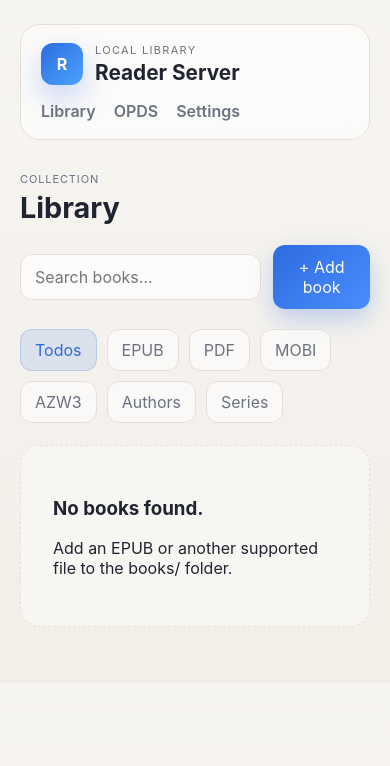
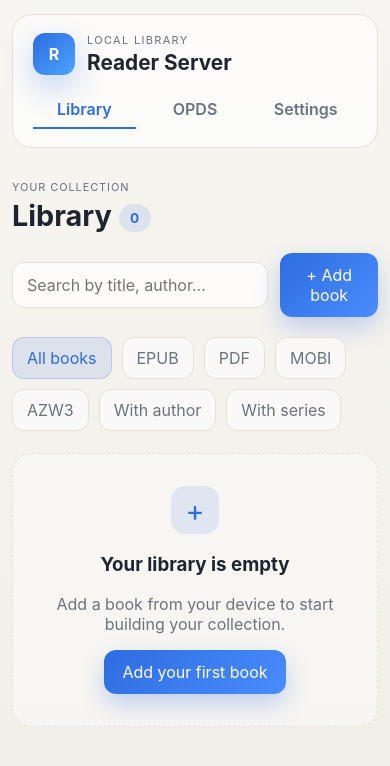
Before and after one commit to Gustavo-Faria-Dev/book-server, a Flask app: page /search in a window 390 px wide. Shown: the top 766 px of the page. Run offline with Flask 3, Linux system fonts and the light colour scheme.

Commit message:
Enhance UI and functionality: Update navigation for better accessibility, improve book upload experience, and refine search filters

```diff
--- a/app/static/css/app.css
+++ b/app/static/css/app.css
@@ -81,6 +81,16 @@ button, input { font: inherit; }
   color: var(--muted);
 }
 
+.main-nav a {
+  padding: 8px 2px;
+  border-bottom: 2px solid transparent;
+}
+
+.main-nav a:hover, .main-nav a[aria-current="page"] {
+  color: var(--primary);
+  border-bottom-color: var(--primary);
+}
+
 .library-header {
   display: flex;
   justify-content: space-between;
@@ -102,6 +112,19 @@ button, input { font: inherit; }
   font-size: clamp(1.8rem, 3vw, 2.4rem);
 }
 
+.book-count {
+  display: inline-grid;
+  place-items: center;
+  min-width: 32px;
+  height: 28px;
+  padding: 0 8px;
+  border-radius: 999px;
+  background: var(--primary-soft);
+  color: var(--primary);
+  font-size: 0.85rem;
+  vertical-align: middle;
+}
+
 .toolbar {
   display: flex;
   gap: 12px;
@@ -119,6 +142,13 @@ button, input { font: inherit; }
   border-radius: 12px;
   padding: 12px 14px;
   font-size: 1rem;
+}
+
+.search-form input:focus, .filter:focus, .primary-button:focus-visible,
+.secondary-button:focus-visible, .danger-button:focus-visible,
+.close-button:focus-visible, .upload-dropzone:focus-within {
+  outline: 3px solid rgba(45, 108, 223, 0.24);
+  outline-offset: 2px;
 }
 
 .primary-button, .secondary-button, .danger-button, .filter {
@@ -184,6 +214,12 @@ button, input { font: inherit; }
   border-radius: 18px;
   overflow: hidden;
   box-shadow: 0 10px 30px rgba(31, 36, 48, 0.05);
+  transition: transform 0.18s ease, box-shadow 0.18s ease;
+}
+
+.book-card:hover {
+  transform: translateY(-3px);
+  box-shadow: 0 16px 34px rgba(31, 36, 48, 0.1);
 }
 
 .cover-link {
@@ -243,9 +279,26 @@ button, input { font: inherit; }
 .empty-state {
   grid-column: 1 / -1;
   padding: 32px;
+  text-align: center;
   border: 1px dashed var(--line);
   background: rgba(255,255,255,0.4);
   border-radius: 20px;
+}
+
+.empty-state p {
+  color: var(--muted);
+}
+
+.empty-icon {
+  display: grid;
+  place-items: center;
+  width: 48px;
+  height: 48px;
+  margin: 0 auto 14px;
+  border-radius: 14px;
+  background: var(--primary-soft);
+  color: var(--primary);
+  font-size: 1.8rem;
 }
 
 .book-detail {
@@ -378,6 +431,24 @@ button, input { font: inherit; }
   color: var(--muted);
 }
 
+.upload-dropzone.drag-over {
+  border-color: var(--primary);
+  background: var(--primary-soft);
+}
+
+.dropzone-title, .upload-dropzone small {
+  display: block;
+}
+
+.dropzone-title {
+  color: var(--ink);
+  font-weight: 700;
+}
+
+.upload-dropzone small {
+  margin-top: 6px;
+}
+
 .upload-dropzone input {
   display: none;
 }
@@ -409,6 +480,18 @@ button, input { font: inherit; }
   gap: 10px;
 }
 
+.sr-only {
+  position: absolute;
+  width: 1px;
+  height: 1px;
+  padding: 0;
+  margin: -1px;
+  overflow: hidden;
+  clip: rect(0, 0, 0, 0);
+  white-space: nowrap;
+  border: 0;
+}
+
 @media (max-width: 760px) {
   .topbar, .library-header {
     flex-direction: column;
@@ -426,4 +509,45 @@ button, input { font: inherit; }
   .book-detail {
     grid-template-columns: 1fr;
   }
+
+  .main-nav {
+    justify-content: space-between;
+    gap: 8px;
+  }
+
+  .main-nav a {
+    flex: 1;
+    text-align: center;
+  }
+
+  .books-grid {
+    grid-template-columns: repeat(2, minmax(0, 1fr));
+    gap: 12px;
+  }
+
+  .book-card img, .cover-placeholder {
+    height: 220px;
+  }
+
+  .card-body {
+    padding: 12px;
+  }
+
+  .card-body h3 {
+    font-size: 0.96rem;
+  }
 }
+
+@media (max-width: 420px) {
+  .shell {
+    padding: 14px 12px 40px;
+  }
+
+  .books-grid {
+    grid-template-columns: 1fr;
+  }
+
+  .book-card img, .cover-placeholder {
+    height: 300px;
+  }
+}
--- a/app/static/js/app.js
+++ b/app/static/js/app.js
@@ -1,11 +1,16 @@
 const modal = document.getElementById('upload-modal');
-const uploadTrigger = document.getElementById('upload-trigger');
 const closeButton = document.getElementById('close-upload');
 const uploadForm = document.getElementById('upload-form');
 const fileInput = document.getElementById('file-input');
 const selectedFile = document.getElementById('selected-file');
 const uploadError = document.getElementById('upload-error');
 const searchInput = document.getElementById('book-search');
+const uploadSubmit = document.getElementById('upload-submit');
+const dropzone = document.querySelector('.upload-dropzone');
+const noResults = document.getElementById('no-results');
+const clearFilters = document.getElementById('clear-filters');
+const filters = document.querySelectorAll('[data-filter]');
+let activeFilter = 'all';
 
 const formatFileSize = (bytes) => {
   if (bytes < 1024) return `${bytes} B`;
@@ -13,8 +18,8 @@ const formatFileSize = (bytes) => {
   return `${(bytes / (1024 * 1024)).toFixed(1)} MB`;
 };
 
-if (fileInput) {
-  fileInput.addEventListener('change', () => {
+const updateSelectedFile = () => {
+  if (!fileInput) return;
     const [file] = fileInput.files;
     uploadError.classList.add('hidden');
 
@@ -26,22 +31,58 @@ if (fileInput) {
 
     selectedFile.textContent = `${file.name} · ${formatFileSize(file.size)}`;
     selectedFile.classList.remove('hidden');
+};
+
+if (fileInput) {
+  fileInput.addEventListener('change', updateSelectedFile);
+}
+
+if (dropzone) {
+  ['dragenter', 'dragover'].forEach((eventName) => {
+    dropzone.addEventListener(eventName, (event) => {
+      event.preventDefault();
+      dropzone.classList.add('drag-over');
+    });
+  });
+  ['dragleave', 'drop'].forEach((eventName) => {
+    dropzone.addEventListener(eventName, (event) => {
+      event.preventDefault();
+      dropzone.classList.remove('drag-over');
+    });
+  });
+  dropzone.addEventListener('drop', (event) => {
+    const [file] = event.dataTransfer.files;
+    if (!file) return;
+    const transfer = new DataTransfer();
+    transfer.items.add(file);
+    fileInput.files = transfer.files;
+    updateSelectedFile();
   });
 }
 
-if (uploadTrigger) {
-  uploadTrigger.addEventListener('click', () => {
+const openModal = () => {
+  if (!modal) return;
     modal.classList.remove('hidden');
     modal.setAttribute('aria-hidden', 'false');
-  });
-}
+    fileInput?.focus();
+};
 
-if (closeButton) {
-  closeButton.addEventListener('click', () => {
+const closeModal = () => {
+  if (!modal) return;
     modal.classList.add('hidden');
     modal.setAttribute('aria-hidden', 'true');
+};
+
+document.querySelectorAll('#upload-trigger, [data-open-upload]').forEach((button) => {
+  button.addEventListener('click', openModal);
 });
-}
+closeButton?.addEventListener('click', closeModal);
+modal?.addEventListener('click', (event) => {
+  if (event.target === modal) closeModal();
+});
+document.addEventListener('keydown', (event) => {
+  if (event.key === 'Escape' && modal && !modal.classList.contains('hidden')) closeModal();
+});
 
 if (uploadForm) {
   uploadForm.addEventListener('submit', async (event) => {
@@ -55,44 +96,93 @@ if (uploadForm) {
     }
 
     const formData = new FormData(uploadForm);
-    const response = await fetch('/api/books', {
-      method: 'POST',
-      body: formData,
-    });
-
+    uploadSubmit.disabled = true;
+    uploadSubmit.textContent = 'Adding...';
+    try {
+      const response = await fetch('/api/books', { method: 'POST', body: formData });
       if (response.ok) {
         window.location.reload();
         return;
       }
-
       const result = await response.json().catch(() => ({}));
       uploadError.textContent = result.error || 'The file could not be uploaded.';
       uploadError.classList.remove('hidden');
+    } catch {
+      uploadError.textContent = 'Connection failed. Please try again.';
+      uploadError.classList.remove('hidden');
+    } finally {
+      uploadSubmit.disabled = false;
+      uploadSubmit.textContent = 'Add book';
+    }
   });
 }
 
-if (searchInput) {
-  searchInput.addEventListener('input', (event) => {
-    const term = event.target.value.trim().toLowerCase();
+const applyFilters = () => {
+  const term = (searchInput?.value || '').trim().toLowerCase();
   const cards = document.querySelectorAll('.book-card');
+  let visibleCount = 0;
   cards.forEach((card) => {
     const title = (card.dataset.title || '').toLowerCase();
     const author = (card.dataset.author || '').toLowerCase();
     const series = (card.dataset.series || '').toLowerCase();
-      const matches = !term || title.includes(term) || author.includes(term) || series.includes(term);
-      card.style.display = matches ? '' : 'none';
+    const format = (card.dataset.format || '').toLowerCase();
+    const matchesSearch = !term || title.includes(term) || author.includes(term) || series.includes(term);
+    const matchesFilter = activeFilter === 'all'
+      || activeFilter === format
+      || (activeFilter === 'authors' && author)
+      || (activeFilter === 'series' && series);
+    const visible = matchesSearch && matchesFilter;
+    card.style.display = visible ? '' : 'none';
+    if (visible) visibleCount += 1;
+  });
+  noResults?.classList.toggle('hidden', visibleCount > 0 || cards.length === 0);
+};
+
+if (searchInput) {
+  searchInput.addEventListener('input', applyFilters);
+}
+
+filters.forEach((filter) => {
+  filter.addEventListener('click', () => {
+    activeFilter = filter.dataset.filter;
+    filters.forEach((item) => {
+      const selected = item === filter;
+      item.classList.toggle('active', selected);
+      item.setAttribute('aria-pressed', String(selected));
+    });
+    applyFilters();
   });
 });
+
+clearFilters?.addEventListener('click', () => {
+  if (searchInput) searchInput.value = '';
+  activeFilter = 'all';
+  filters.forEach((filter) => {
+    const selected = filter.dataset.filter === 'all';
+    filter.classList.toggle('active', selected);
+    filter.setAttribute('aria-pressed', String(selected));
+  });
+  applyFilters();
+});
+
+if (searchInput) {
+  searchInput.addEventListener('search', applyFilters);
+}
+
+if (searchInput?.value) {
+  applyFilters();
 }
 
 const deleteButton = document.querySelector('[data-delete-id]');
 if (deleteButton) {
   deleteButton.addEventListener('click', async () => {
-    const shouldDelete = window.confirm('Remove the book from the library only, or remove the book and file?');
+    const shouldDelete = window.confirm('Delete the book file from your device too? Cancel keeps the file and removes only the library entry.');
     const url = `/api/books/${deleteButton.dataset.deleteId}?delete_file=${shouldDelete ? 'true' : 'false'}`;
     const response = await fetch(url, { method: 'DELETE' });
     if (response.ok) {
       window.location.href = '/';
+    } else {
+      window.alert('The book could not be deleted. Please try again.');
     }
   });
 }
--- a/app/templates/base.html
+++ b/app/templates/base.html
@@ -16,10 +16,10 @@
             <h1>Reader Server</h1>
           </div>
         </div>
-        <nav class="main-nav">
-          <a href="/">Library</a>
-          <a href="/opds">OPDS</a>
-          <a href="/settings">Settings</a>
+        <nav class="main-nav" aria-label="Main navigation">
+          <a href="/" {% if request.path == '/' or request.path == '/search' %}aria-current="page"{% endif %}>Library</a>
+          <a href="/opds" {% if request.path == '/opds' %}aria-current="page"{% endif %}>OPDS</a>
+          <a href="/settings" {% if request.path == '/settings' %}aria-current="page"{% endif %}>Settings</a>
         </nav>
       </header>
       <main>
--- a/app/templates/book.html
+++ b/app/templates/book.html
@@ -20,7 +20,7 @@
 
     <div class="action-row">
       <a class="primary-button" href="/books/{{ book.id }}/download">Download</a>
-      <a class="secondary-button" href="/settings">Edit</a>
+      <a class="secondary-button" href="/">Back to library</a>
       <button class="danger-button" type="button" data-delete-id="{{ book.id }}">Delete</button>
     </div>
 
@@ -29,7 +29,7 @@
       <div><span>Publisher</span><strong>{{ book.publisher or '—' }}</strong></div>
       <div><span>ISBN</span><strong>{{ book.isbn or '—' }}</strong></div>
       <div><span>Format</span><strong>{{ book.format }}</strong></div>
-      <div><span>Size</span><strong>{{ book.file_size }} bytes</strong></div>
+      <div><span>Size</span><strong>{{ "{:,.0f}".format(book.file_size or 0) }} bytes</strong></div>
     </div>
 
     {% if book.description %}
--- a/app/templates/index.html
+++ b/app/templates/index.html
@@ -3,12 +3,13 @@
 {% block content %}
 <section class="library-header">
   <div>
-    <p class="section-label">Collection</p>
-    <h2>Library</h2>
+    <p class="section-label">Your collection</p>
+    <h2>Library <span class="book-count">{{ books|length }}</span></h2>
   </div>
   <div class="toolbar">
     <form class="search-form" action="/search" method="get">
-      <input type="search" name="q" id="book-search" placeholder="Search books..." value="{{ query or '' }}" />
+      <label class="sr-only" for="book-search">Search your library</label>
+      <input type="search" name="q" id="book-search" placeholder="Search by title, author..." value="{{ query or '' }}" autocomplete="off" />
     </form>
     <button class="primary-button" type="button" id="upload-trigger">+ Add book</button>
   </div>
@@ -16,19 +17,19 @@
 
 <section class="filters">
   <div class="filter-group" role="tablist" aria-label="Library filters">
-    <button class="filter active">Todos</button>
-    <button class="filter">EPUB</button>
-    <button class="filter">PDF</button>
-    <button class="filter">MOBI</button>
-    <button class="filter">AZW3</button>
-    <button class="filter">Authors</button>
-    <button class="filter">Series</button>
+    <button class="filter active" type="button" data-filter="all" aria-pressed="true">All books</button>
+    <button class="filter" type="button" data-filter="epub" aria-pressed="false">EPUB</button>
+    <button class="filter" type="button" data-filter="pdf" aria-pressed="false">PDF</button>
+    <button class="filter" type="button" data-filter="mobi" aria-pressed="false">MOBI</button>
+    <button class="filter" type="button" data-filter="azw3" aria-pressed="false">AZW3</button>
+    <button class="filter" type="button" data-filter="authors" aria-pressed="false">With author</button>
+    <button class="filter" type="button" data-filter="series" aria-pressed="false">With series</button>
   </div>
 </section>
 
 <section class="books-grid" id="books-grid">
   {% for book in books %}
-  <article class="book-card" data-title="{{ book.title|lower }}" data-author="{{ book.author|lower }}" data-series="{{ book.series|lower }}">
+  <article class="book-card" data-title="{{ book.title|lower }}" data-author="{{ book.author|lower }}" data-series="{{ book.series|lower }}" data-format="{{ book.format|lower }}">
     <a class="cover-link" href="/books/{{ book.id }}">
       {% if book.cover_path %}
       <img src="/covers/{{ book.cover_path }}" alt="{{ book.title }}" />
@@ -45,26 +46,34 @@
   </article>
   {% else %}
   <div class="empty-state">
-    <h3>No books found.</h3>
-    <p>Add an EPUB or another supported file to the books/ folder.</p>
+    <div class="empty-icon" aria-hidden="true">+</div>
+    <h3>Your library is empty</h3>
+    <p>Add a book from your device to start building your collection.</p>
+    <button class="primary-button" type="button" data-open-upload> Add your first book </button>
   </div>
   {% endfor %}
 </section>
+<div class="empty-state hidden" id="no-results" aria-live="polite">
+  <h3>No books match your search</h3>
+  <p>Try a different title, author, or filter.</p>
+  <button class="secondary-button" type="button" id="clear-filters">Clear search and filters</button>
+</div>
 
 <div class="modal hidden" id="upload-modal" aria-hidden="true">
   <div class="modal-card">
     <div class="modal-header">
       <h3>Add book</h3>
-      <button type="button" class="close-button" id="close-upload">×</button>
+      <button type="button" class="close-button" id="close-upload" aria-label="Close upload dialog">×</button>
     </div>
     <form id="upload-form" enctype="multipart/form-data">
       <label class="upload-dropzone" for="file-input">
         <input id="file-input" type="file" name="file" accept=".epub,.pdf,.mobi,.azw3,.cbz,.txt" />
-        <span>Drop a file here or click to select one</span>
+        <span class="dropzone-title">Drop a book here or click to browse</span>
+        <small>EPUB, PDF, MOBI, AZW3, CBZ or TXT</small>
       </label>
       <div class="selected-file hidden" id="selected-file" aria-live="polite"></div>
       <p class="upload-error hidden" id="upload-error" role="alert"></p>
-      <button class="primary-button" type="submit">Upload</button>
+      <button class="primary-button" type="submit" id="upload-submit">Add book</button>
     </form>
   </div>
 </div>
```
Lines whose indentation alone changed are shown as unchanged.
